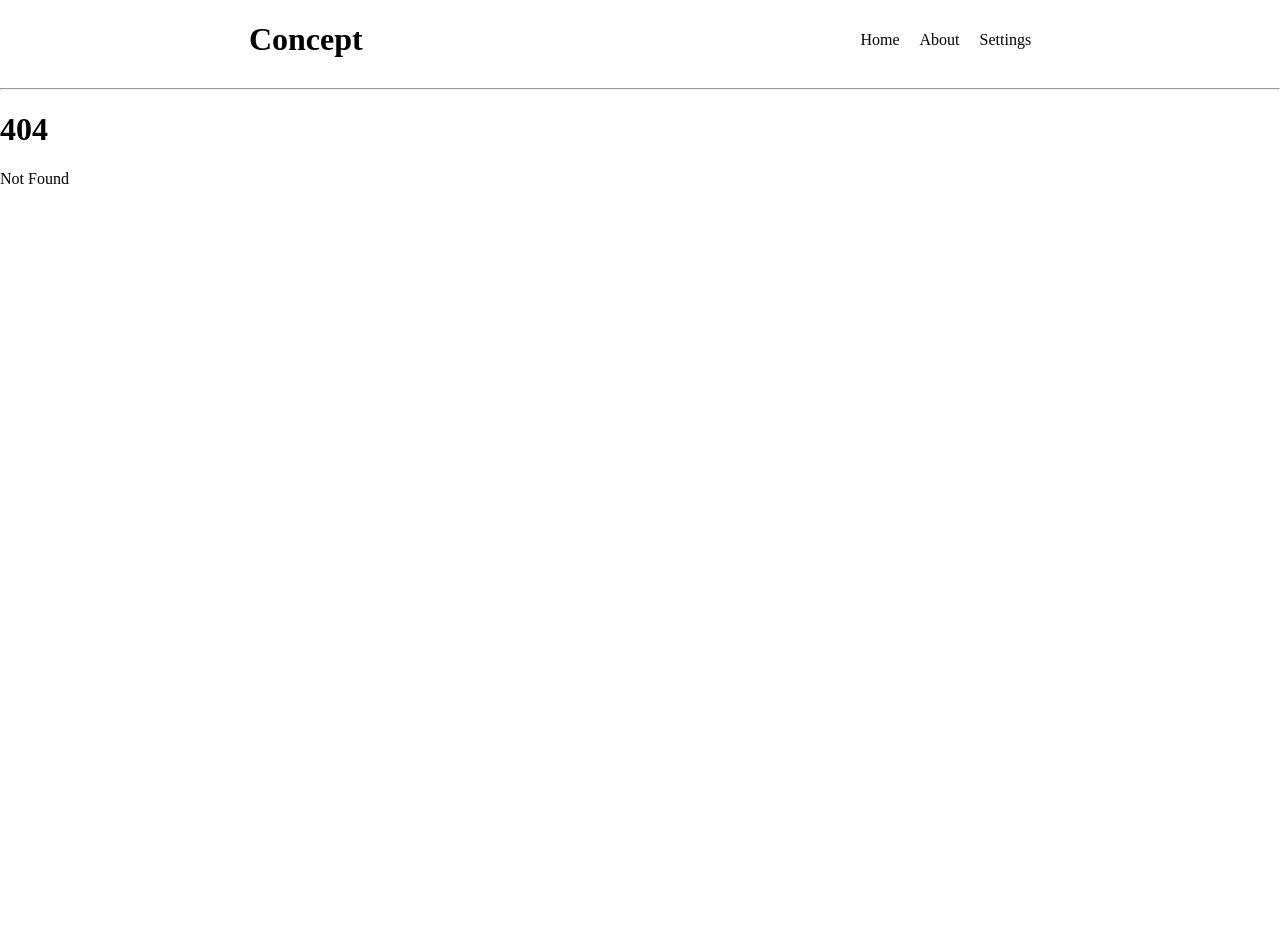
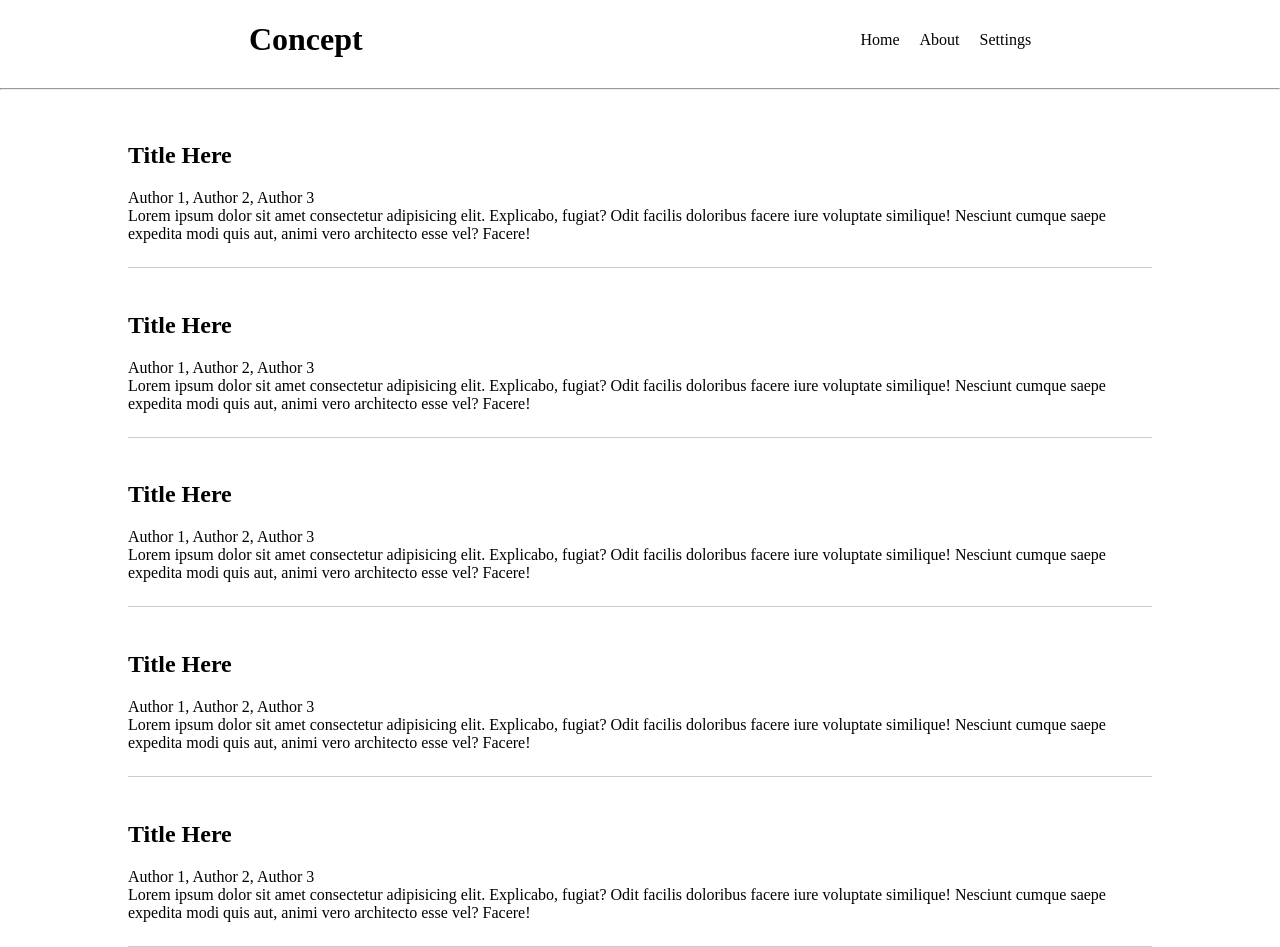
Before and after one commit to Arktetra/concept, a SvelteKit app in the folder frontend/: page /home in a window 1280 px wide. Before the commit this address had no page. Before the commit the page ends 800 px from the top, so only its background shows below. Built offline with nearby package versions, Linux system fonts and the light colour scheme.

Commit message:
move the content of the root +page.svelte to home

```diff
--- a/frontend/src/routes/+page.svelte
+++ b/frontend/src/routes/+page.svelte
@@ -1,8 +1,2 @@
 <script lang="ts">
-  import page from "./login/+page.svelte";
-
-  import Post from "./components/PostPreview.svelte";
-  import Posts from "./components/Posts.svelte";
 </script>
-
-<Posts />
--- /dev/null
+++ b/frontend/src/routes/home/+page.svelte
@@ -0,0 +1,5 @@
+<script lang="ts">
+    import Posts from "../components/Posts.svelte";
+</script>
+
+<Posts />
```
